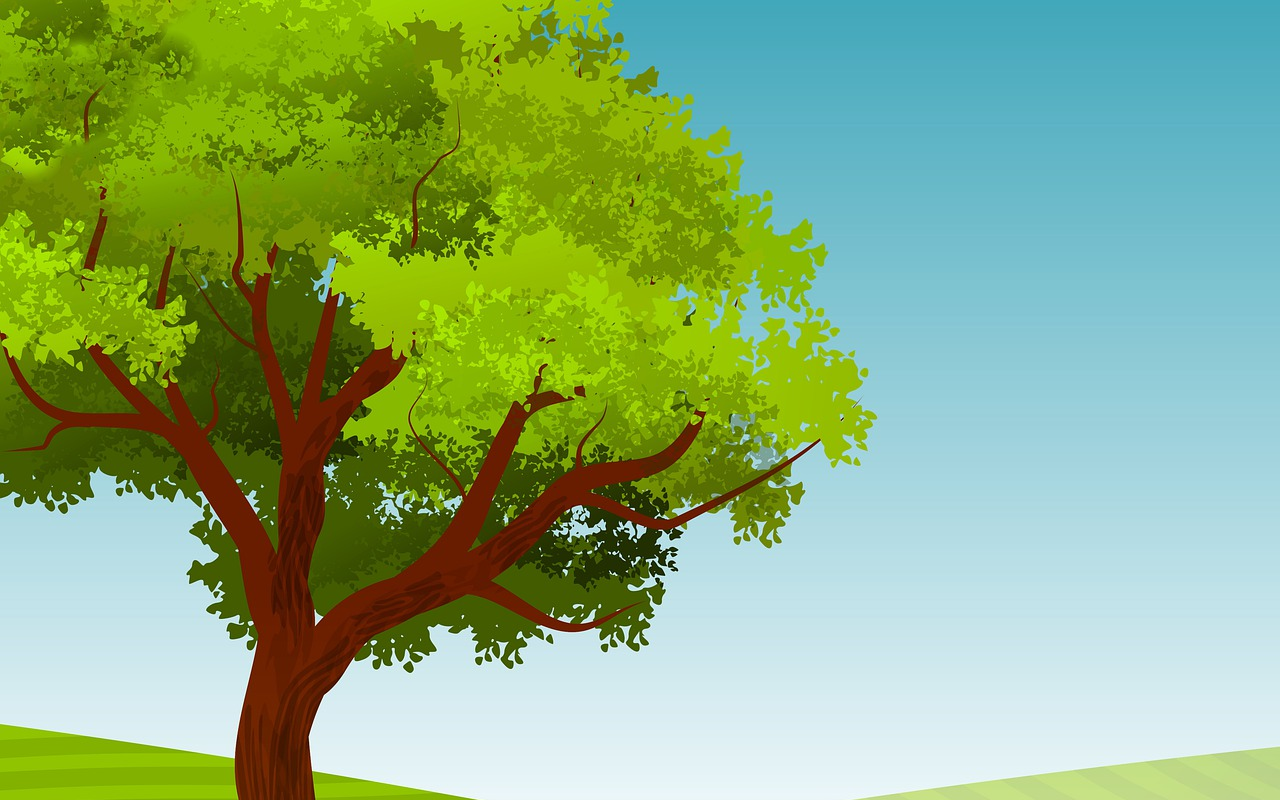
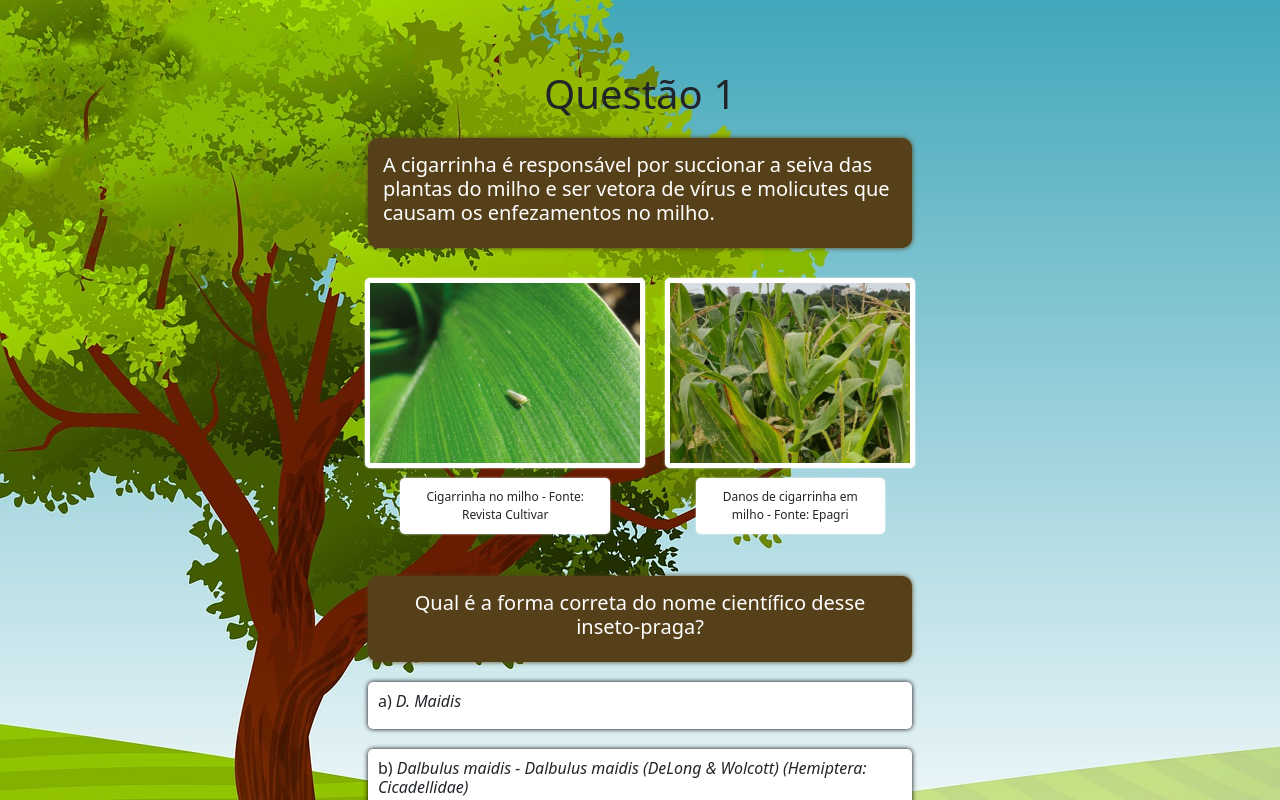
Before and after one commit to Nicoly001/detetive-de-insetos, a React (Create React App) app: page /perguntas in a window 1280 px wide. Before the commit this address had no page. Shown: the top 800 px of the page. Built offline with nearby package versions, Linux system fonts and the light colour scheme.

Commit message:
bug deploy

```diff
--- a/src/routes.js
+++ b/src/routes.js
@@ -7,8 +7,8 @@ export default function MainRoutes() {
     return (
         <Routes>
             <Route path="detetive-de-insetos/" element={<Home />} />
-            <Route path="detetive-de-insetos/perguntas" element={<Perguntas />} />
-            <Route path="detetive-de-insetos/resultado" element={<Resultado />} />
+            <Route path="/perguntas" element={<Perguntas />} />
+            <Route path="/resultado" element={<Resultado />} />
         </Routes>
     )
 }
```
